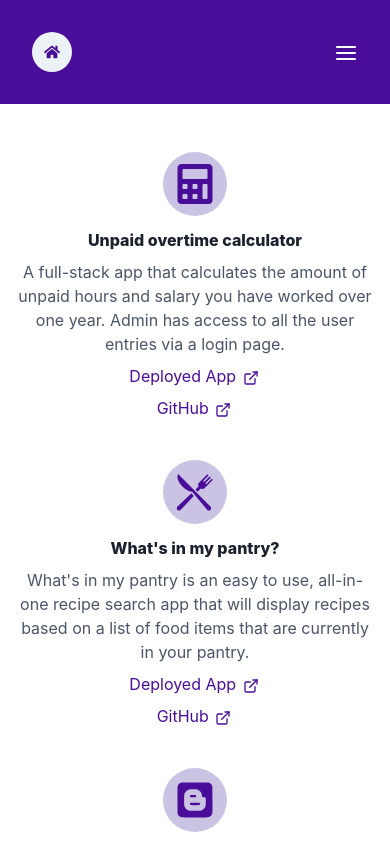
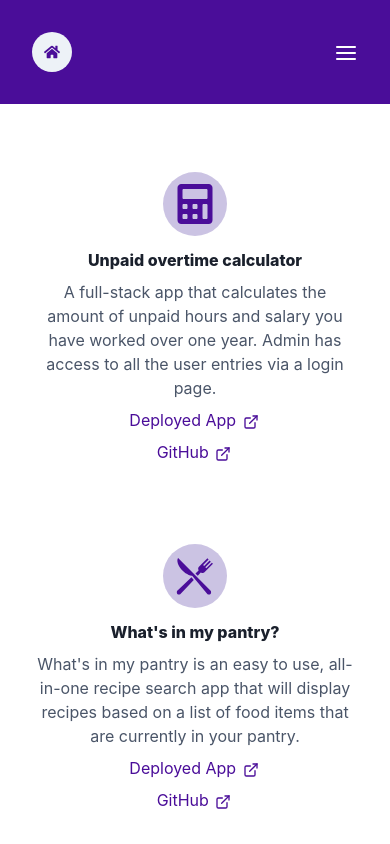
Before and after one commit to michellewatts20000/watts-react-portfolio-chakra, a React (Create React App) app: page /portfolio in a window 390 px wide. Shown: the top 844 px of the page. Built offline with nearby package versions, Linux system fonts and the light colour scheme.

Commit message:
responsive padding

```diff
--- a/src/components/sections/Hero.js
+++ b/src/components/sections/Hero.js
@@ -10,6 +10,7 @@ import {
   Center,
   Link
 } from "@chakra-ui/react";
+import { motion } from "framer-motion"
 
 export default function Hero({
   title,
@@ -59,6 +60,7 @@ export default function Hero({
         </Heading>
         <Center>
         <Link href={ctaLink} isExternal>
+           <motion.div whileHover={{ scale: 1.1, opacity: 1 }}>
           <Button
             colorScheme="primary"
             borderRadius="8px"
@@ -70,8 +72,10 @@ export default function Hero({
           >
             {ctaText}
           </Button>
+          </motion.div>
         </Link>
           <Link href={ctaLink2} isExternal>
+            <motion.div whileHover={{ scale: 1.1, opacity: 1 }}>
           <Button
             colorScheme="primary"
             borderRadius="8px"
@@ -82,11 +86,13 @@ export default function Hero({
           >
             {ctaText2}
           </Button>
+          </motion.div>
         </Link>
 </Center>
       </Stack>
+
       <Box w={{ base: "70%", sm: "50%", md: "40%" }} mb={{ base: 12, md: 0 }}>
-
+<motion.div animate={{ x: 100, scale:1.5, rotate:90 }} />
         <Image src={image} size="10%" borderRadius="full" shadow="2xl" />
       </Box>
     </Flex>
--- a/src/components/sections/Project.js
+++ b/src/components/sections/Project.js
@@ -3,6 +3,8 @@ import {Text, Stack, Flex, Center } from '@chakra-ui/react';
 import { Link } from "@chakra-ui/react"
 import { ExternalLinkIcon } from '@chakra-ui/icons'
 import PropTypes from "prop-types";
+
+
 export default function Project({
   icon,
   title,
@@ -12,7 +14,7 @@ export default function Project({
 
 }) {
   return (
-    <Stack>
+    <Stack p={5}>
       <Center>
       <Flex
         w={16}
--- a/src/pages/Portfolio.js
+++ b/src/pages/Portfolio.js
@@ -5,7 +5,6 @@ import MainPage from "../components/layouts/MainPage";
 import { GoNote } from 'react-icons/go';
 import { GiKnifeFork } from 'react-icons/gi';
 import { FaBlogger, FaCalculator, FaCloudSunRain, FaCode } from 'react-icons/fa';
-
 
 
 export default function Portfolio() {
```
Also changed, not shown: package.json (+2 -5 lines), 1 other file (tests, documents, lock files or other folders).
